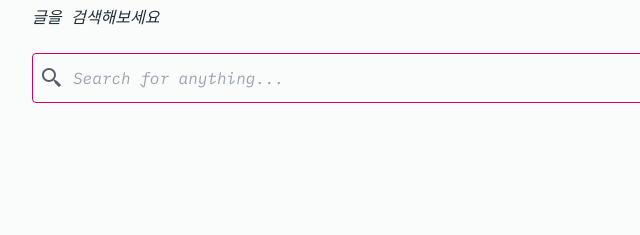
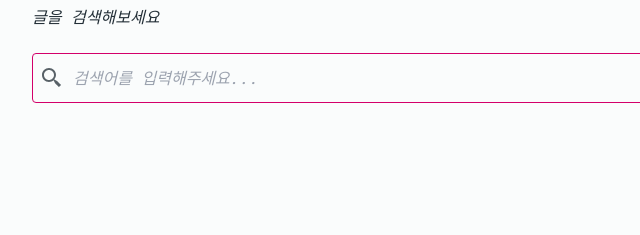
Before and after one commit to dev-hobin/dev-hobin.github.io, an Astro site: page /search in a window 1280 px wide. Shown: the part 260-495 px from the top of the page, 240-880 px from the left. Built offline with nearby package versions, Linux system fonts and the light colour scheme; Astro itself is replaced by a stand-in of ours.

Commit message:
fix: 영문을 한글로 변경

```diff
--- a/src/components/Search.tsx
+++ b/src/components/Search.tsx
@@ -86,7 +86,7 @@ export default function SearchBar({ searchList }: Props) {
         border-opacity-40 bg-skin-fill py-3 pl-10
         pr-3 placeholder:italic placeholder:text-opacity-75
         focus:border-skin-accent focus:outline-none"
-          placeholder="Search for anything..."
+          placeholder="검색어를 입력해주세요..."
           type="text"
           name="search"
           value={inputVal}
```
